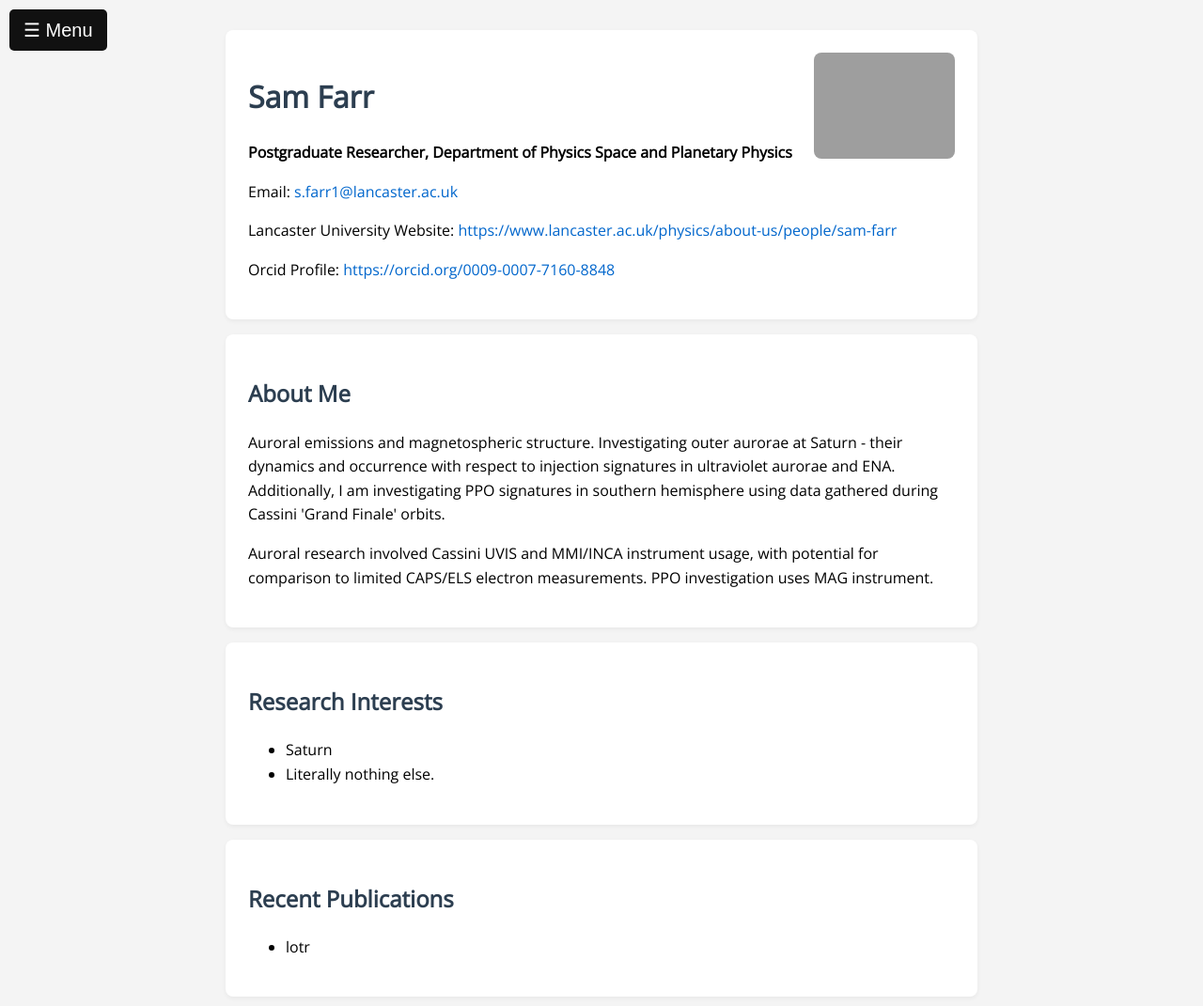
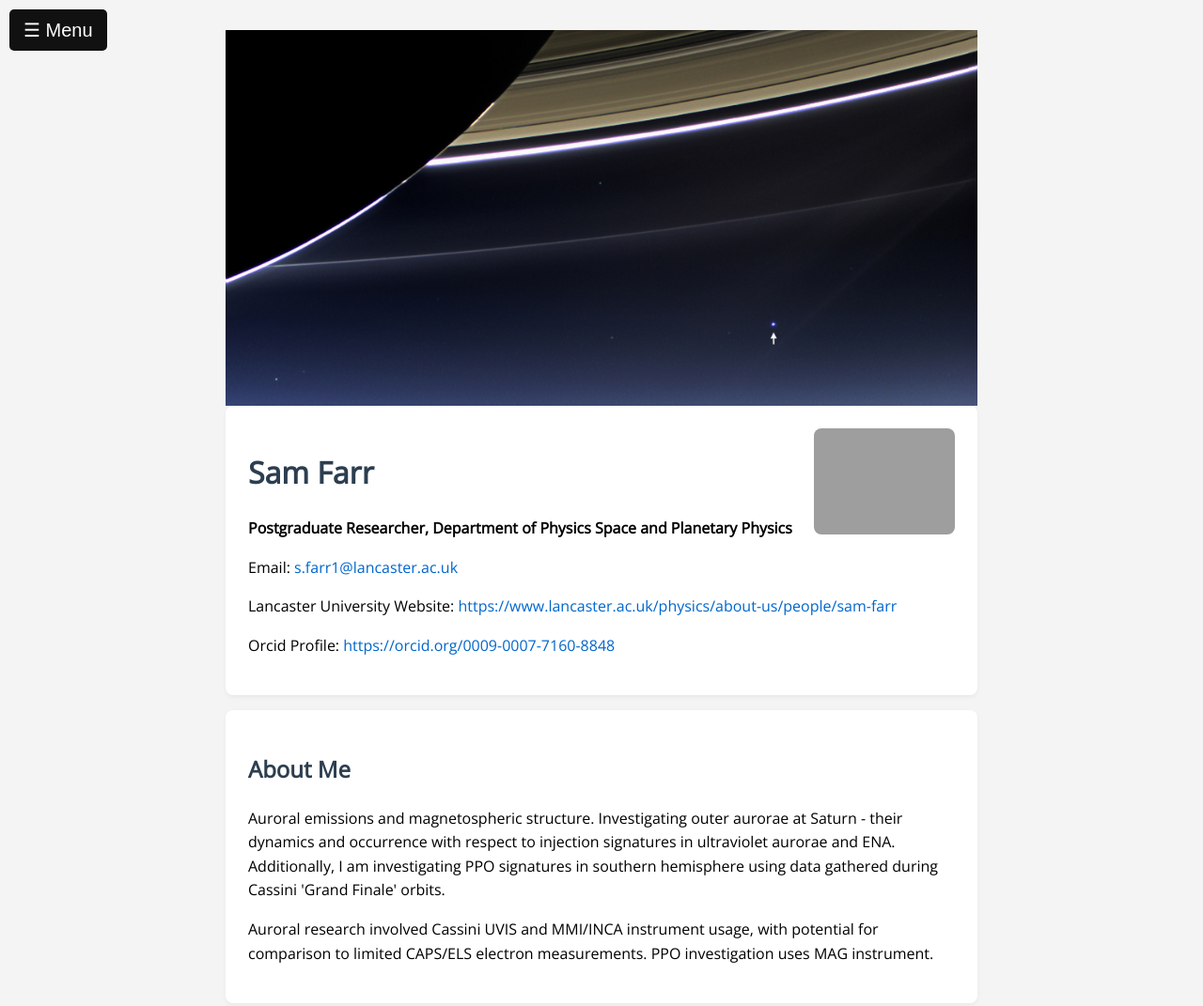
Before and after one commit to samwfarr/samfarr.github.io, a plain HTML site: page index.html in a window 1280 px wide. Shown: the top 1071 px of the page at 94% size. Drawn offline with nearby package versions, Linux system fonts and the light colour scheme; grey boxes are pictures that could not be loaded.

Commit message:
Updated 16/7/25

```diff
--- a/index.html
+++ b/index.html
@@ -96,6 +96,15 @@
     .openbtn:hover {
       background-color: #444;
     }
+
+    .banner {
+      background-image: url("https://raw.githubusercontent.com/samwfarr/samfarr.github.io/main/20130722_annotated_earth-moon_from_saturn_1920x1080_1.jpg");
+      height: 400px; /* Set height here */
+      background-size: cover;
+      background-position: center;
+      background-repeat: no-repeat;
+      width: 100%;
+    }
   </style>
 </head>
 <!-- above sections are just closing the style and head sections -->
@@ -123,7 +132,7 @@
     }
   </script>
 
-
+  <div class="banner"></div>
 
   <!-- defines a section, in this case the first section with titles/photos, styled using the .section ccs to put in in a box -->
   <div class="section">
```
Also changed, not shown: 20130722_annotated_earth-moon_from_saturn_1920x1080_1.jpg (added).
